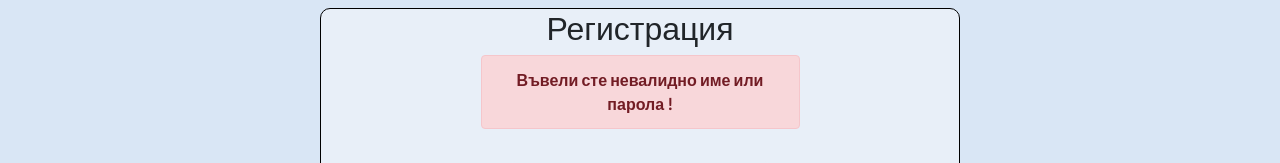
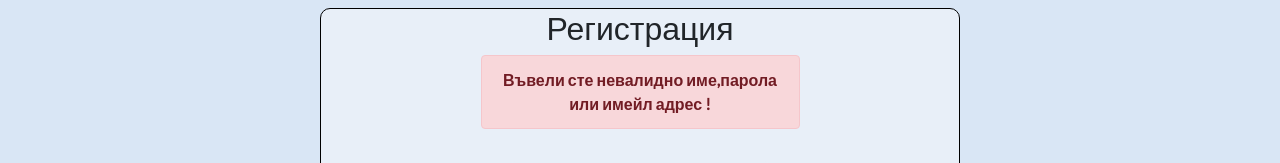
Before and after one commit to MartinYordanov374/WebStore-FullStack-Mockup, a React (Create React App) app: page /Register in a window 1280 px wide. Both pictures are taken after a click on the button "Завърши регистрация". Shown: the part 131-294 px from the top of the page. Built offline with nearby package versions, Linux system fonts and the light colour scheme.

Commit message:
Updated the register warnings

```diff
--- a/src/Components/Register.js
+++ b/src/Components/Register.js
@@ -90,7 +90,7 @@ export default function Register() {
                 <div>
                 <h2>Регистрация</h2>
                 <Alert className='alert-success' onClick={hideAlertSuccess}> <strong>Регистрацията е успешна!</strong></Alert>
-                <Alert className='alert-danger' onClick={hideAlertFail}> <strong> Въвели сте невалидно име или парола !</strong></Alert>
+                <Alert className='alert-danger' onClick={hideAlertFail}> <strong> Въвели сте невалидно име,парола или имейл адрес !</strong></Alert>
                 <Alert className='alert-warning' onClick={hideAlertTaken}> <strong>Този потребител вече съществува!</strong></Alert>
                 <FormControl className='enterUsername' onChange={(e)=>setUserReg(e.target.value)} placeholder='Въведете никнейм'/>
                 <FormControl className='enterEmail' onChange={(e)=>setEmailReg(e.target.value)} placeholder='Въведете имейл'/>
```
